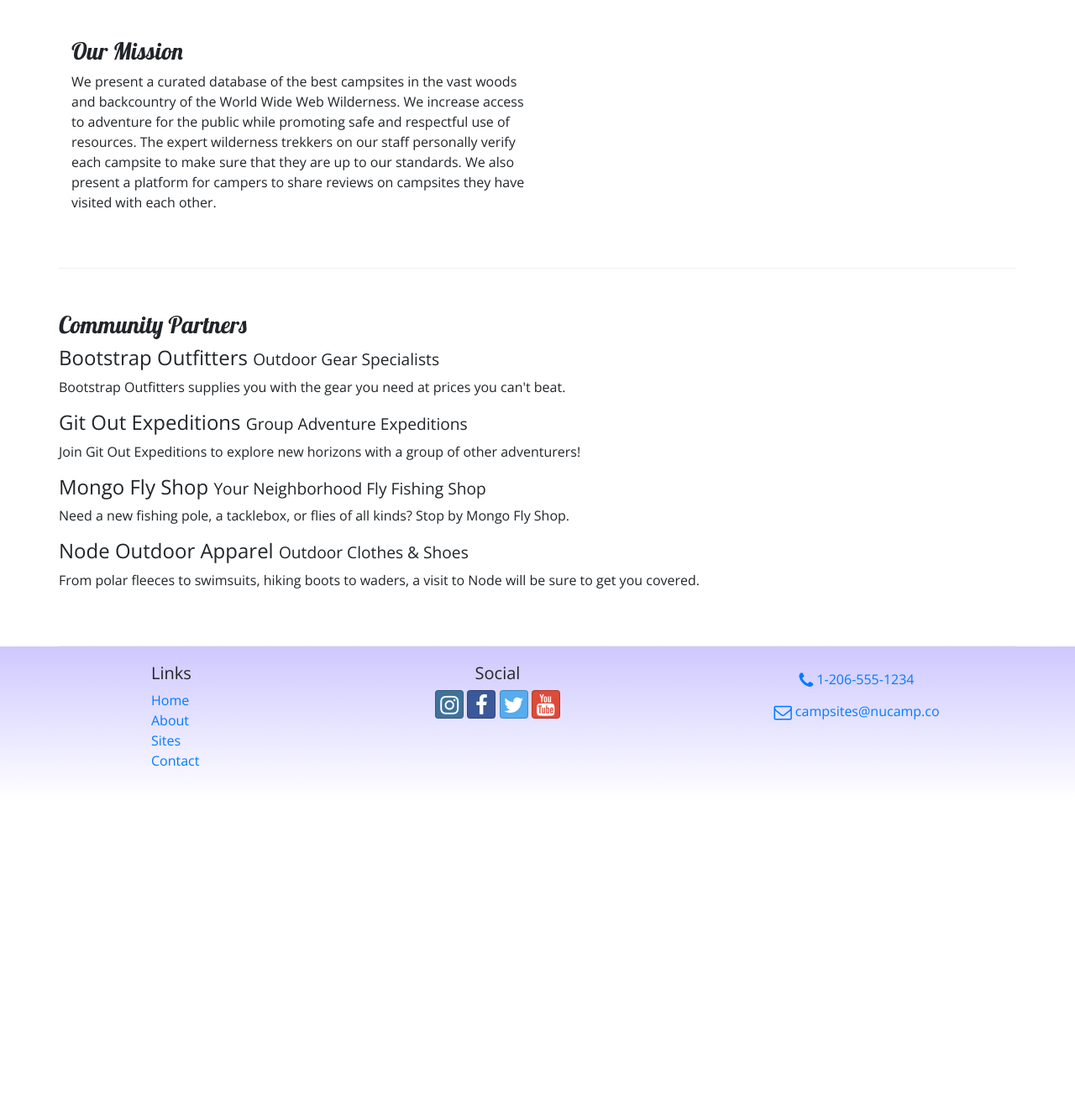
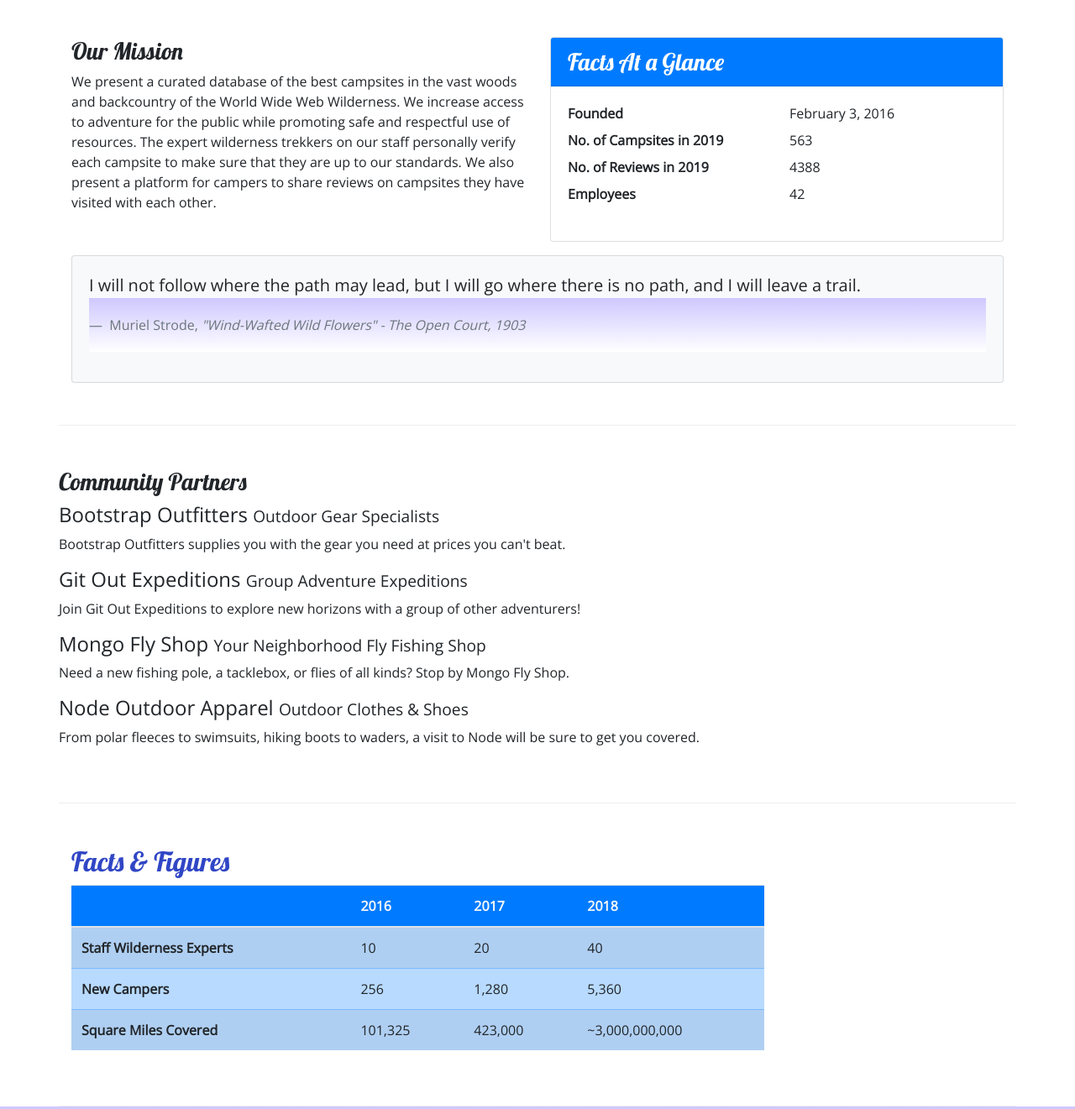
Before and after one commit to socalii/bootstrap-project, a website: page aboutus.html in a window 1280 px wide. Shown: the part 360-1681 px from the top of the page at 84% size. Before the commit the page ends 1314 px from the top, so only its background shows below. Drawn offline with nearby package versions, Linux system fonts and the light colour scheme.

Commit message:
Tables and Cards

```diff
--- a/aboutus.html
+++ b/aboutus.html
@@ -103,6 +103,40 @@
             reviews on campsites they have visited with each other.
           </p>
         </div>
+
+        <div class="col-sm-6">
+          <div class="card">
+            <h3 class="card-header bg-primary text-white">Facts At a Glance</h3>
+            <div class="card-body">
+              <dl class="row">
+                <dt class="col-6">Founded</dt>
+                <dd class="col-6">February 3, 2016</dd>
+                <dt class="col-6">No. of Campsites in 2019</dt>
+                <dd class="col-6">563</dd>
+                <dt class="col-6">No. of Reviews in 2019</dt>
+                <dd class="col-6">4388</dd>
+                <dt class="col-6">Employees</dt>
+                <dd class="col-6">42</dd>
+              </dl>
+            </div>
+          </div>
+        </div>
+        <div class="col">
+          <div class="card bg-light mt-3">
+            <blockquote class="blockquote card-body">
+              <p class="mb-0">
+                I will not follow where the path may lead, but I will go where
+                there is no path, and I will leave a trail.
+              </p>
+              <footer class="blockquote-footer">
+                Muriel Strode,
+                <cite title="Source Title"
+                  >"Wind-Wafted Wild Flowers" - The Open Court, 1903
+                </cite>
+              </footer>
+            </blockquote>
+          </div>
+        </div>
       </div>
 
       <div class="row row-content">
@@ -134,9 +168,47 @@
           </p>
         </div>
       </div>
+
+      <div class="row row-content">
+        <div class="col-sm-9">
+          <h2>Facts &amp; Figures</h2>
+          <div class="table-responsive">
+            <table class="table table-striped">
+              <thead>
+                <tr class="bg-primary text-light">
+                  <th></th>
+                  <th>2016</th>
+                  <th>2017</th>
+                  <th>2018</th>
+                </tr>
+              </thead>
+              <tbody class="table-primary">
+                <tr>
+                  <th>Staff Wilderness Experts</th>
+                  <td>10</td>
+                  <td>20</td>
+                  <td>40</td>
+                </tr>
+                <tr>
+                  <th>New Campers</th>
+                  <td>256</td>
+                  <td>1,280</td>
+                  <td>5,360</td>
+                </tr>
+                <tr>
+                  <th>Square Miles Covered</th>
+                  <td>101,325</td>
+                  <td>423,000</td>
+                  <td>~3,000,000,000</td>
+                </tr>
+              </tbody>
+            </table>
+          </div>
+        </div>
+      </div>
     </div>
 
-    <footer>
+    <footer class="site-footer">
       <div class="container">
         <div class="row">
           <div class="col-4 col-sm-2 offset-1">
--- a/css/styles.css
+++ b/css/styles.css
@@ -37,3 +37,8 @@
   border-bottom: 1px ridge;
   min-height: 200px;
 }
+
+.site-footer {
+  background-image: linear-gradient(#cec8ff, white);
+  padding: 20px 0;
+}
```
